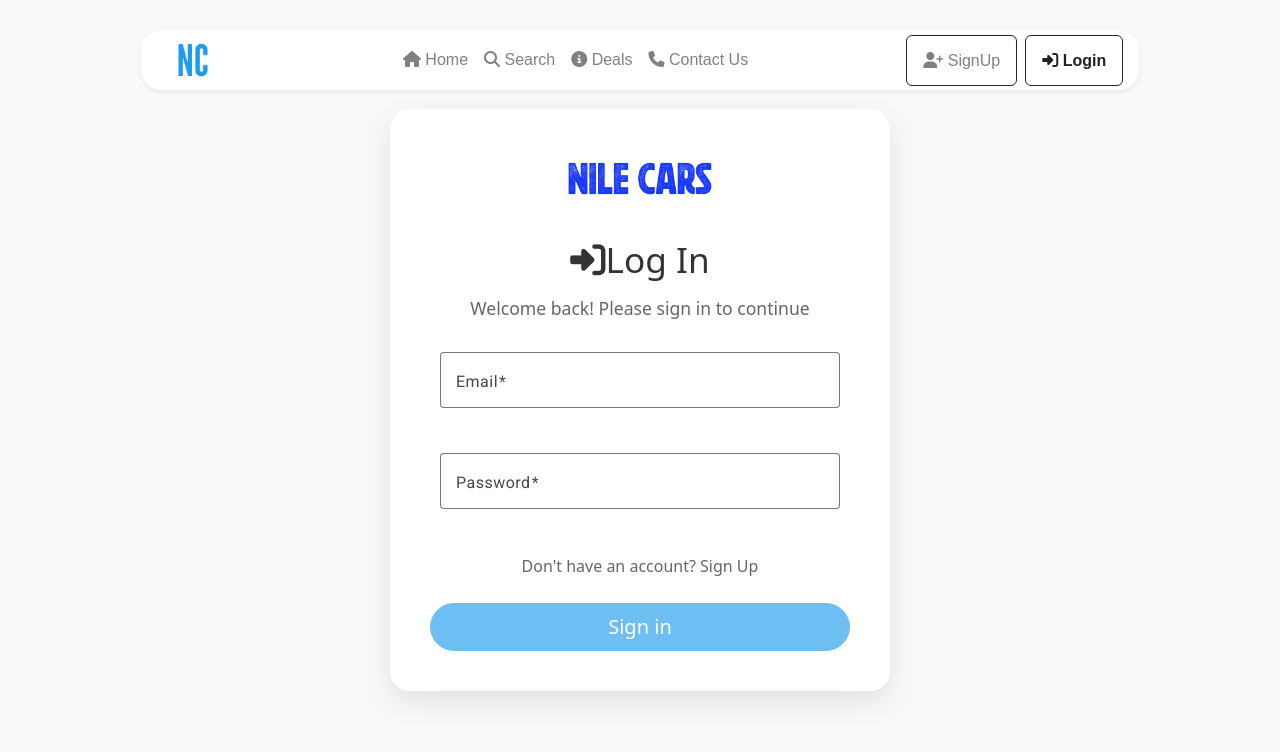
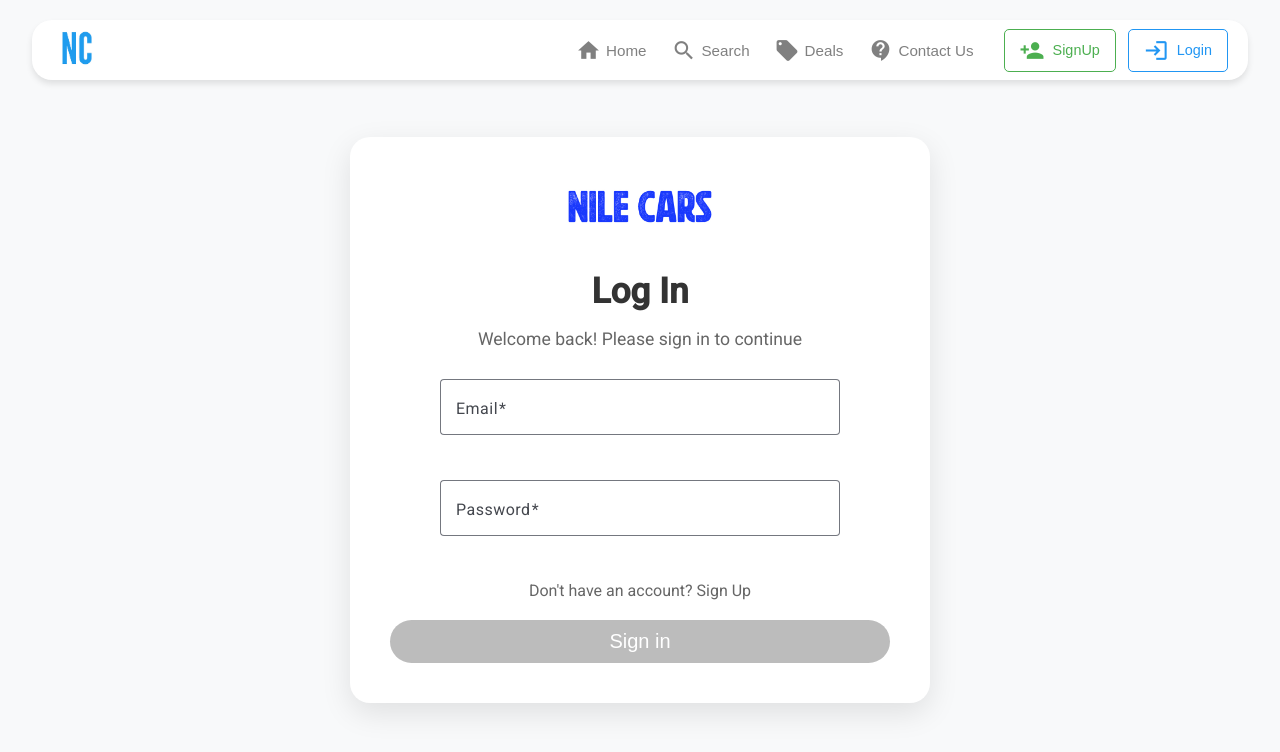
Before and after one commit to matic113/nile-cars, an Angular app: page /log-in in a window 1280 px wide. Shown: the top 752 px of the page. Built offline with nearby package versions, Linux system fonts and the light colour scheme.

Commit message:
remove bootstrab and fontawsome

```diff
--- a/angular.json
+++ b/angular.json
@@ -30,12 +30,9 @@
             ],
             "styles": [
               "@angular/material/prebuilt-themes/azure-blue.css",
-              "src/styles.css",
-              "node_modules/@fortawesome/fontawesome-free/css/all.min.css",
-              "node_modules/bootstrap/dist/css/bootstrap.min.css"
+              "src/styles.css"
             ],
             "scripts": [
-              "node_modules/bootstrap/dist/js/bootstrap.bundle.min.js"
             ]
           },
           "configurations": {
--- a/src/app/log-in/log-in.component.css
+++ b/src/app/log-in/log-in.component.css
@@ -28,23 +28,25 @@
   max-width: 400px;
 }
 
-.button-container {
-  display: flex;
-  justify-content: center;
-  margin-top: 25px;
+.custom-button {
+  background-color: #fc8e15;
+  color: #ffffff;
+  font-size: 1.25rem;
+  width: 100%;
+  border-radius: 50px;
+  padding: 10px 20px;
+  border: none;
+  cursor: pointer;
+  transition: background-color 0.3s ease-in-out;
 }
 
-.btn-warning {
-  background-color: #1f9cee;
-  border-color: #1f9cee;
-  color: white;
-  transition: all 0.3s ease;
+.custom-button:disabled {
+  background-color: #bcbcbc;
+  cursor: not-allowed;
 }
 
-.btn-warning:hover {
-  background-color: #fc8e15;
-  border-color: #fc8e15;
-  transform: translateY(-2px);
+.custom-button:hover:not(:disabled) {
+  background-color: #e07b10;
 }
 
 .logo-container {
--- a/src/app/log-in/log-in.component.html
+++ b/src/app/log-in/log-in.component.html
@@ -41,13 +41,12 @@
             </div>
 
             <!-- Login Button -->
-            <div class="button-container  ">
-                <button class="btn btn-warning btn-lg w-100 rounded-pill"
-                        type="submit"
-                        [disabled]="!loginForm.valid">
+            <div class="button-container">
+                <button class="custom-button" type="submit" [disabled]="!loginForm.valid">
                     Sign in
                 </button>
             </div>
+
         </form>
     </div>
 </div>
--- a/src/app/navbar/navbar.component.css
+++ b/src/app/navbar/navbar.component.css
@@ -1,73 +1,73 @@
+/* navbar.component.css */
+.custom-navbar {
+  position: fixed;
+  top: 20px;
+  left: 50%;
+  transform: translateX(-50%);
+  width: 95%;
+  height: 60px;
+  background: white;
+  border-radius: 20px;
+  box-shadow: 0 4px 6px rgba(0, 0, 0, 0.1);
+  z-index: 1000;
+}
+
+.nav-container {
+  display: flex;
+  justify-content: space-between;
+  align-items: center;
+  padding: 0 20px;
+  height: 100%;
+}
+
+.nav-left {
+  display: flex;
+  align-items: center;
+  gap: 15px;
+}
+
+.brand-logo {
+  transition: transform 0.3s ease;
+}
+
+.brand-logo:hover {
+  transform: scale(1.1);
+}
+
 .logo {
   width: 50px;
-  margin-right: 15px;
-  margin-left: 15px;
+  height: auto;
 }
 
-*::selection {
-  background: #fec260;
-  color: black;
+.nav-links {
+  display: flex;
+  flex-grow: 1;
+  justify-content: flex-end;
+  align-items: center;
+  gap: 30px;
 }
 
-/* Navbar updates by focla */
-.navbar {
-  height: 60px;
-  position: fixed;
-  top: 30px;
-  left: 0;
-  right: 0;
-  width: 78%;
-  margin-left: auto;
-  margin-right: auto;
-  z-index: 1000;
-  border-radius: 20px;
-  background-color: white;
-}
-
-/* Navbar updates by focla */
-
-.navbar-brand {
-  transition: transform 0.3s ease;
-  font-size: 1.8rem;
-  font-weight: bold;
-  font-family: 'Poppins', sans-serif;
-  color: #333 !important;
-}
-
-.navbar-brand:hover {
-  transform: scale(1.1);
-  color: #222 !important;
+.main-menu {
+  display: flex;
+  gap: 25px;
+  list-style: none;
+  margin: 0;
+  padding: 0;
 }
 
 .nav-link {
   position: relative;
+  color: gray;
+  text-decoration: none;
+  font-family: 'Poppins', sans-serif;
   transition: color 0.3s ease;
-  font-family: 'Poppins', sans-serif;
-  color: gray;
+  display: flex;
+  align-items: center;
+  gap: 5px;
+  font-size: 0.95rem;
 }
 
-.nav-link[routerLink="login"],
-.nav-link[routerLink="register"] {
-  color: #333 !important;
-  font-weight: normal;
-}
-
-.nav-link[routerLink="login"]:hover,
-.nav-link[routerLink="register"]:hover {
-  color: #222 !important;
-}
-
-.nav-link[routerLink="home"],
-.nav-link[routerLink="search"],
-.nav-link[routerLink="deals"],
-.nav-link[routerLink="contactus"] {
-  transition: color 0.3s ease;
-}
-
-.nav-link[routerLink="home"]:hover,
-.nav-link[routerLink="search"]:hover,
-.nav-link[routerLink="deals"]:hover,
-.nav-link[routerLink="contactus"]:hover {
+.nav-link:hover {
   color: black !important;
 }
 
@@ -93,16 +93,155 @@
   color: #222 !important;
 }
 
-.navbar-toggler-icon {
-  color: gray;
+/* Auth Section */
+.auth-section {
+  display: flex;
+  align-items: center;
+  gap: 15px;
 }
 
-.shadow-sm {
-  box-shadow: 0 4px 6px rgba(0, 0, 0, 0.1);
+.auth-btn {
+  padding: 8px 15px;
+  border: 1px solid;
+  border-radius: 5px;
+  text-decoration: none;
+  font-family: 'Poppins', sans-serif;
+  transition: all 0.3s ease;
+  display: inline-flex;
+  align-items: center;
+  gap: 8px;
+  background: transparent;
+  cursor: pointer;
+  font-size: 0.9rem;
+}
+
+.auth-btn:hover {
+  color: white !important;
+  transform: translateY(-1px);
+  box-shadow: 0 2px 4px rgba(0, 0, 0, 0.1);
+}
+
+.auth-btn:active {
+  transform: translateY(0);
+}
+
+.signup-btn {
+  border-color: #4CAF50;
+  color: #4CAF50;
+}
+
+.signup-btn:hover {
+  background: #4CAF50;
+}
+
+.login-btn {
+  border-color: #2196F3;
+  color: #2196F3;
+}
+
+.login-btn:hover {
+  background: #2196F3;
+}
+
+.logout-btn {
+  border-color: #f44336;
+  color: #f44336;
+}
+
+.logout-btn:hover {
+  background: #f44336;
+}
+
+.welcome-text {
+  margin-right: 15px;
+  font-family: 'Poppins', sans-serif;
+  color: #666;
+  font-size: 0.95rem;
+}
+
+.logged-out {
+  display: flex;
+  gap: 12px;
+}
+
+.logged-in {
+  display: flex;
+  align-items: center;
+}
+
+/* Mobile Menu */
+.mobile-toggle {
+  display: none;
+  background: none;
+  border: none;
+  font-size: 1.5rem;
+  cursor: pointer;
+  color: gray;
+  padding: 5px;
 }
 
 @media (max-width: 768px) {
-  .navbar-brand {
-    font-size: 1.5rem;
+  .mobile-toggle {
+    display: block;
+  }
+
+  .nav-links {
+    position: fixed;
+    top: 100%;
+    left: 0;
+    width: 100%;
+    background: white;
+    flex-direction: column;
+    align-items: flex-start;
+    padding: 20px;
+    border-radius: 0 0 20px 20px;
+    box-shadow: 0 4px 6px rgba(0, 0, 0, 0.1);
+    max-height: 0;
+    overflow: hidden;
+    transition: max-height 0.3s ease;
+  }
+
+  .nav-links.active {
+    max-height: 500px;
+  }
+
+  .main-menu {
+    flex-direction: column;
+    width: 100%;
+    gap: 15px;
+  }
+
+  .auth-section {
+    flex-direction: column;
+    width: 100%;
+    align-items: flex-start;
+    margin-top: 15px;
+  }
+
+  .logged-out {
+    flex-direction: column;
+    width: 100%;
+    gap: 10px;
+  }
+
+  .logged-in {
+    flex-direction: column;
+    align-items: flex-start;
+    width: 100%;
+  }
+
+  .welcome-text {
+    margin: 0 0 10px 0;
   }
 }
+mat-icon {
+  font-size: 25px;
+  width: auto;
+  height: auto;
+  vertical-align: middle;
+  margin-right: 0px;
+}
+
+.mobile-toggle mat-icon {
+  font-size: 24px;
+}
--- a/src/app/navbar/navbar.component.html
+++ b/src/app/navbar/navbar.component.html
@@ -1,68 +1,50 @@
-<nav class="navbar navbar-expand-lg navbar-light shadow-sm">
-  <div class="container-fluid">
-    <!-- Brand Name with Custom Font -->
-    <a routerLink="home" class="navbar-brand d-flex align-items-center"
-      style="font-family: 'Roboto', sans-serif; font-weight: bold;">
-      <img src="../../assets/logo.png" alt="" class="logo">
+<nav class="custom-navbar">
+    <div class="nav-container">
+      <!-- Left Section (Logo + Toggle) -->
+      <div class="nav-left">
+        <a routerLink="home" class="brand-logo">
+          <img src="../../assets/logo.png" alt="Logo" class="logo">
         </a>
+        <button class="mobile-toggle" (click)="toggleMenu()">
+          <mat-icon>menu</mat-icon>
+        </button>
+      </div>
 
-    <!-- Navbar Toggler Button -->
-    <button class="navbar-toggler" type="button" data-bs-toggle="collapse" data-bs-target="#navbarNav"
-      aria-controls="navbarNav" aria-expanded="false" aria-label="Toggle navigation">
-      <span class="navbar-toggler-icon"></span>
-    </button>
-
-        <!-- Navbar Links and Auth Buttons -->
-        <div class="collapse navbar-collapse" id="navbarNav">
-            <ul class="navbar-nav ms-auto">
-                <li class="nav-item">
-                    <a class="nav-link" routerLink="home" routerLinkActive="active"><i class="fas fa-home"></i> Home</a>
-                </li>
-                <li class="nav-item">
-                    <a class="nav-link" routerLink="search" routerLinkActive="active"><i class="fa-solid fa-magnifying-glass"></i> Search</a>
-                </li>
-                <li class="nav-item">
-                    <a class="nav-link" routerLink="deals" routerLinkActive="active"><i class="fas fa-info-circle"></i> Deals</a>
-                </li>
-                <li class="nav-item">
-                    <a class="nav-link" routerLink="contactus" routerLinkActive="active"><i class="fas fa-phone"></i> Contact Us</a>
-                </li>
+      <!-- Navigation Links -->
+      <div class="nav-links" [class.active]="isMenuOpen">
+        <ul class="main-menu">
+          <li><a class="nav-link" routerLink="home" routerLinkActive="active">
+            <mat-icon>home</mat-icon> Home
+          </a></li>
+          <li><a class="nav-link" routerLink="search" routerLinkActive="active">
+            <mat-icon>search</mat-icon> Search
+          </a></li>
+          <li><a class="nav-link" routerLink="deals" routerLinkActive="active">
+            <mat-icon>local_offer</mat-icon> Deals
+          </a></li>
+          <li><a class="nav-link" routerLink="contactus" routerLinkActive="active">
+            <mat-icon>contact_support</mat-icon> Contact Us
+          </a></li>
         </ul>
 
-            <!-- Conditional Auth Buttons -->
-            <ul class="navbar-nav ms-auto d-flex">
-                <!-- Display when logged in -->
-                <div *ngIf="authService.getToken()" class="d-flex align-items-center">
-                        <span class=" mt-2">Hello, {{ firstname }}</span>
-                    <li class="nav-item">
-                        <div class="border border-dark rounded px-3 py-3 m-1">
-                            <button class="nav-link p-0" style="line-height: 1; background: none; border: none;"
-                                    (click)="logout()">
-                                <i class="fa-solid fa-right-from-bracket"></i> Logout
+        <!-- Auth Section -->
+        <div class="auth-section">
+          <div *ngIf="authService.getToken()" class="logged-in">
+            <span class="welcome-text">Hello, {{ firstname }}</span>
+            <button class="auth-btn logout-btn" (click)="logout()">
+              <mat-icon>logout</mat-icon> Logout
             </button>
           </div>
-                    </li>
-                </div>
 
-                <!-- Display when not logged in -->
-                <div *ngIf="!authService.getToken()" class="d-flex">
-                    <li class="nav-item">
-                        <div class="border border-dark rounded px-3 py-3 m-1">
-                            <a class="nav-link p-0" style="line-height: 1;" routerLink="signup" routerLinkActive="active">
-                                <i class="fa-solid fa-user-plus"></i> SignUp
+          <div *ngIf="!authService.getToken()" class="logged-out">
+            <a class="auth-btn signup-btn" routerLink="signup" routerLinkActive="active">
+              <mat-icon>person_add</mat-icon> SignUp
+            </a>
+            <a class="auth-btn login-btn" routerLink="log-in" routerLinkActive="active">
+              <mat-icon>login</mat-icon> Login
             </a>
           </div>
-                    </li>
-                    <li class="nav-item">
-                        <div class="border border-dark rounded px-3 py-3 m-1">
-                            <a class="nav-link p-0" style="line-height: 1;" routerLink="log-in" routerLinkActive="active">
-                                <i class="fa-solid fa-right-to-bracket"></i> Login
-                            </a>
-                        </div>
-                    </li>
-                </div>
-            </ul>
         </div>
       </div>
-
+    </div>
   </nav>
--- a/src/app/navbar/navbar.component.ts
+++ b/src/app/navbar/navbar.component.ts
@@ -2,10 +2,11 @@ import { Component } from '@angular/core';
 import { Router, RouterLink, RouterLinkActive } from '@angular/router';
 import { AuthService } from '../services/auth.service';
 import { CommonModule } from '@angular/common';
+import { MatIconModule } from '@angular/material/icon';
 
 @Component({
   selector: 'app-navbar',
-  imports: [RouterLink,RouterLinkActive,CommonModule],
+  imports: [RouterLink,RouterLinkActive,CommonModule,MatIconModule],
   templateUrl: './navbar.component.html',
   styleUrl: './navbar.component.css'
 })
@@ -29,5 +30,10 @@ export class NavbarComponent  {
     this.firstname = null;
     this.token = null;
   }
+  isMenuOpen = false;
+
+toggleMenu() {
+  this.isMenuOpen = !this.isMenuOpen;
+}
 
 }
--- a/src/app/search/search.component.css
+++ b/src/app/search/search.component.css
@@ -2,59 +2,23 @@
     background-color: #F8F9FD;
 }
 
-/* Header (Full width at the top) */
-.header {
+
+/* Main container to hold sidebar and results under the navbar */
+.main-container {
     display: flex;
-    justify-content: space-between;
-    align-items: center;
-    padding: 10px 20px;
-    border-bottom: 1px solid #ddd;
-    background-color: white;
-    position: sticky;
-    top: 0;
-    z-index: 1000;
-    width: 100%;
+    gap: 20px;
+    padding: 20px;
     max-width: 1400px;
     margin: 0 auto;
 }
 
-.logo {
-    font-size: 24px;
-    font-weight: bold;
-    color: #007bff;
-}
-
-nav a {
-    margin-left: 20px;
-    color: #666;
-    text-decoration: none;
-    font-size: 14px;
-}
-
-nav a:hover {
-    color: #007bff;
-}
-
-/* Main container to hold sidebar and results under the navbar */
-.main-container {
-
-  display: flex;
-  gap: 20px;
-  padding: 20px;
-}
-
-.main-content {
-  flex: 1;
-}
-
-/* Sidebar Filter Styles */
+/* Sidebar Filter Styles (Under the navbar, on the left) */
 .sidebar-filter {
     width: 250px;
     background-color: white;
     padding: 20px;
     border-radius: 8px;
     box-shadow: 0 4px 8px rgba(0, 0, 0, 0.1);
-  height: fit-content;
 }
 
 .sidebar-filter h2 {
@@ -134,112 +98,13 @@ input[type="range"] {
     text-decoration: underline;
 }
 
-
-/* Centering the Search Form */
-.search-container {
-  width: 70%;
-  margin: 20px auto 0;
-  padding: 25px;
-  background: #fff;
-  border-radius: 10px;
-  box-shadow: 0 4px 8px rgba(0, 0, 0, 0.2);
-}
-
-/* Styling for Inputs and Dropdowns */
-select,
-input[type="text"],
-input[type="number"],
-input[type="date"] {
-  width: 100%;
-  padding: 12px;
-  border: 1px solid #ccc;
-  border-radius: 5px;
-  font-size: 16px;
-  margin-bottom: 10px;
-}
-
-/* Labels */
-label {
-  font-weight: bold;
-  display: block;
-  margin-top: 12px;
-}
-
-/* Form Actions (Search and Clear Buttons) */
-.form-actions {
-  display: flex;
-  gap: 10px;
-  margin-top: 15px;
-}
-
-.search-btn {
-  width: 50%;
-  padding: 12px;
-  background-color: #FC8E15;
-  color: white;
-  border: none;
-  border-radius: 5px;
-  font-size: 18px;
-  cursor: pointer;
-  transition: 0.3s;
-}
-
-.search-btn:hover {
-  background-color: #e07c12;
-}
-
-.clear-form-btn {
-  width: 50%;
-  padding: 12px;
-  background-color: #ff4444;
-  color: white;
-  border: none;
-  border-radius: 5px;
-  font-size: 18px;
-  cursor: pointer;
-  transition: 0.3s;
-}
-
-.clear-form-btn:hover {
-  background-color: #cc0000;
-}
-
-/* Features Group */
-.features-group {
-  display: flex;
-  gap: 15px;
-  margin-top: 10px;
-  flex-wrap: wrap;
-}
-
-.features-group label {
-  font-weight: normal;
-  display: flex;
-  align-items: center;
-  gap: 5px;
-}
-
-/* Mileage Group */
-.mileage-group {
-  margin-top: 10px;
-}
-
-/* Star Rating */
-.star-rating {
-  display: flex;
-  gap: 5px;
-  justify-content: center;
-  margin-top: 10px;
-}
-
-.star {
-  font-size: 24px;
-  cursor: pointer;
-  color: #ccc;
-}
-
-.star.selected {
-  color: gold;
+/* Results Container (Under the navbar, on the right) */
+.results-container {
+    flex: 1;
+    padding: 20px;
+    background-color: white;
+    border-radius: 8px;
+    box-shadow: 0 4px 8px rgba(0, 0, 0, 0.1);
 }
 
 /* Sort Options */
@@ -397,11 +262,11 @@ label {
 
 /* Pagination */
 .pagination {
-
     display: flex;
     align-items: center;
     justify-content: center;
     gap: 8px;
+    margin-top: 20px;
 }
 
 .page-btn {
@@ -423,27 +288,6 @@ label {
     background: #ffae69;
 }
 
-
-/* Hero Section */
-.hero-section {
-  background: url('../../assets/car-hero.jpg') no-repeat center center/cover;
-  height: 400px;
-  width: 100vw;
-  display: flex;
-  align-items: center;
-  justify-content: start;
-  position: relative;
-  padding-left: 50px;
-  color: white;
-  text-align: left;
-}
-
-.hero-section .overlay {
-  padding: 20px;
-  border-radius: 10px;
-  max-width: 40%;
-}
-
 /* Responsive Design */
 @media (max-width: 768px) {
     .main-container {
@@ -454,19 +298,8 @@ label {
         width: 100%;
     }
 
-  .search-container {
-    width: 90%;
-  }
-
-  .hero-section {
-    height: 300px;
-    padding-left: 20px;
-    justify-content: center;
-    text-align: center;
-  }
-
-  .hero-section .overlay {
-    max-width: 90%;
+    .results-container {
+        margin-left: 0;
     }
 
     .results-header {
@@ -474,14 +307,4 @@ label {
         gap: 10px;
         align-items: flex-start;
     }
-
-  .form-actions {
-    flex-direction: column;
-    gap: 10px;
 }
-
-  .search-btn,
-  .clear-form-btn {
-    width: 100%;
-  }
-}
--- a/src/app/search/search.component.html
+++ b/src/app/search/search.component.html
@@ -1,14 +1,5 @@
 <div class="search-body">
-    <!-- Header (Full width at the top) -->
-    <header class="header">
-        <div class="logo">NC</div>
-        <nav>
-            <a href="#">Deals</a>
-            <a href="#">Contact us</a>
-            <a href="/signup">Register</a>
-            <a href="/log-in">log in</a>
-        </nav>
-    </header>
+
 
     <div class="main-container">
         <!-- Sidebar Filter (Under the navbar, on the left) -->
--- a/src/app/signup/signup.component.html
+++ b/src/app/signup/signup.component.html
@@ -84,13 +84,12 @@
       </p>
 
       <!-- Sign Up Button -->
-      <button
-        class="btn btn-warning btn-lg w-100 rounded-pill"
-        type="submit"
-        [disabled]="!signupForm.valid"
-      >
-        Sign Up
-      </button>
+      <div class="button-container">
+        <button class="custom-button" type="submit" [disabled]="!signupForm.valid">
+            Sign Up
+        </button>
+    </div>
+
 
       <!-- Divider -->
       <div class="divider">OR</div>
```
Lines whose indentation alone changed are shown as unchanged.
